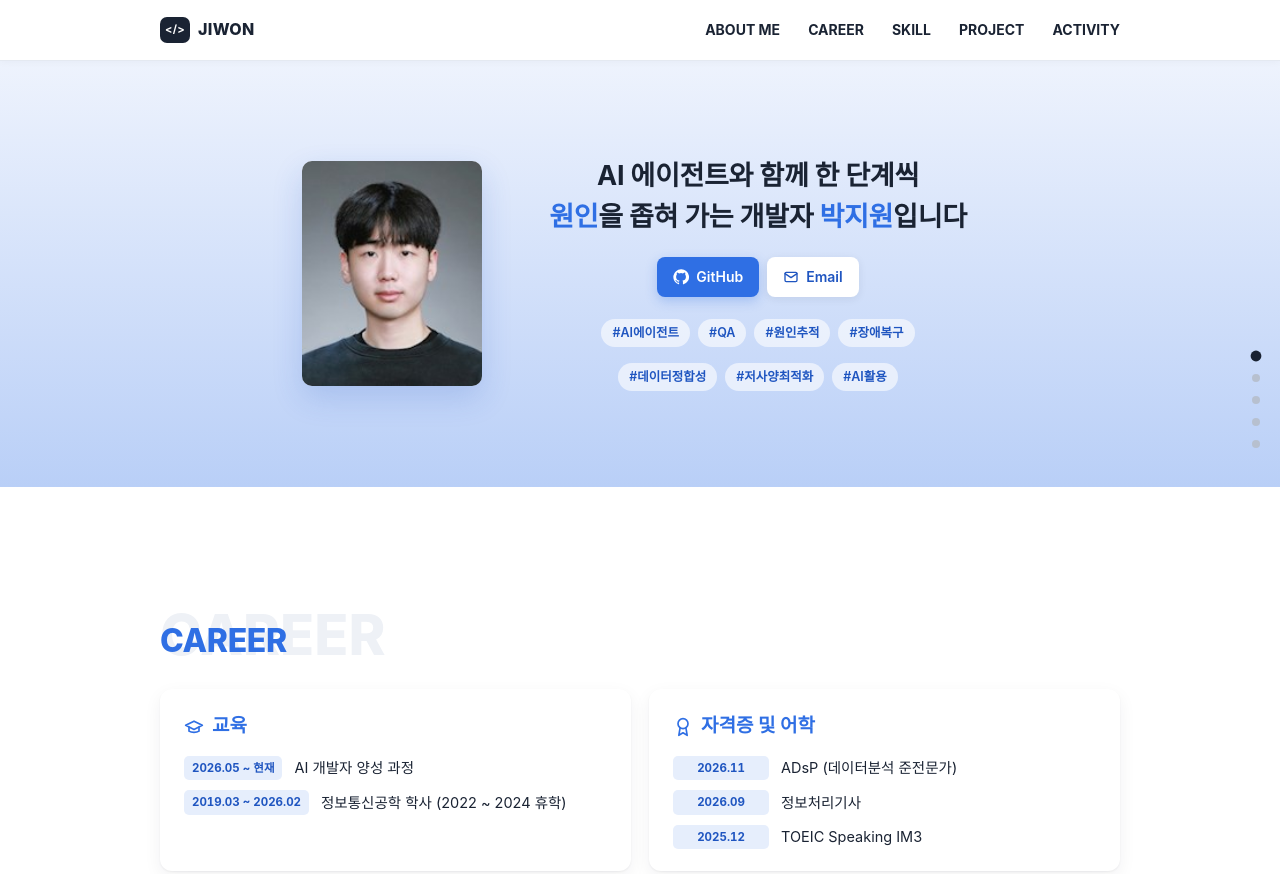
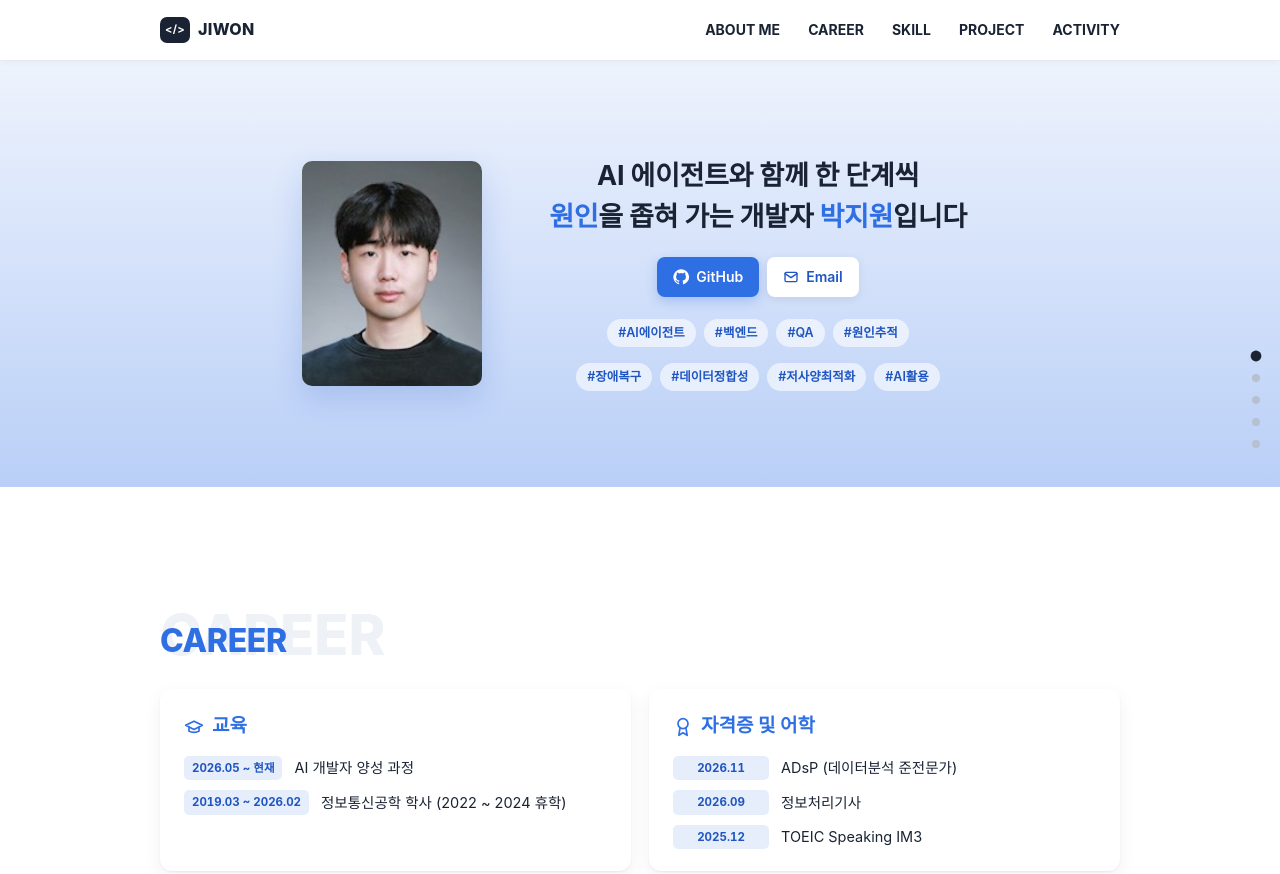
Before and after one commit to JiwonXD/JiwonXD.github.io, a plain HTML site: page index.html in a window 1280 px wide. Shown: the top 874 px of the page. Drawn offline with Linux system fonts and the light colour scheme; no server answers; a web font is replaced by a local one.

Commit message:
Add backend hashtag back after AI agent

```diff
--- a/index.html
+++ b/index.html
@@ -74,7 +74,7 @@
         <button type="button" class="pill-btn ghost copy-mail" data-mail="ppjw017@gmail.com"><svg><use href="#i-mail"/></svg><span>Email</span></button>
       </div>
       <ul class="tags">
-        <li>#AI에이전트</li><li>#QA</li><li>#원인추적</li><li>#장애복구</li><li class="br" aria-hidden="true"></li><li>#데이터정합성</li><li>#저사양최적화</li><li>#AI활용</li>
+        <li>#AI에이전트</li><li>#백엔드</li><li>#QA</li><li>#원인추적</li><li class="br" aria-hidden="true"></li><li>#장애복구</li><li>#데이터정합성</li><li>#저사양최적화</li><li>#AI활용</li>
       </ul>
     </div>
   </div>
```
